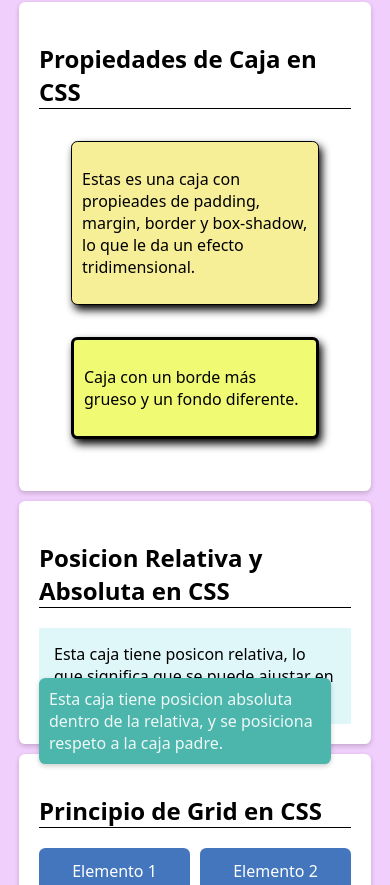
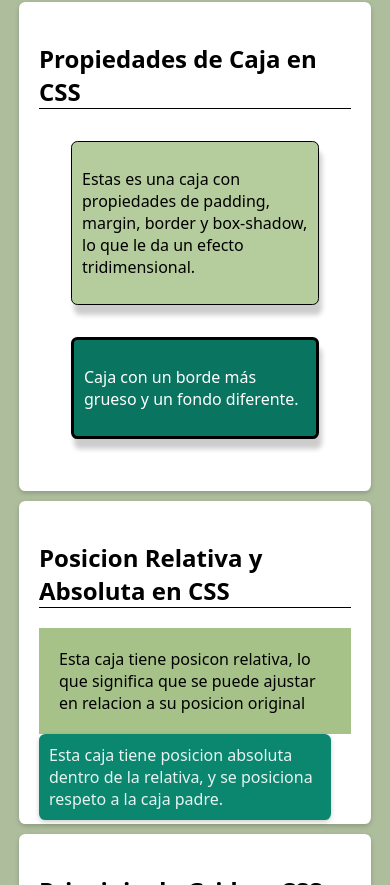
Before and after one commit to Kondder/TP-Front-End---CSS3, a plain HTML site: page index.html in a window 390 px wide. Shown: the part 459-1344 px from the top of the page. Drawn offline with Linux system fonts and the light colour scheme.

Commit message:
Change the default system color - Project Status: Completed

```diff
--- a/index.html
+++ b/index.html
@@ -23,14 +23,14 @@
             <!-- div.box.box1 y div.box.box2 -->
             <div class="boxes">
                 <div class="box">
-                    <p>Estas es una caja con propieades de padding, margin, border y box-shadow, lo que le da un efecto tridimensional.</p>
+                    <p>Estas es una caja con propiedades de padding, margin, border y box-shadow, lo que le da un efecto tridimensional.</p>
                 </div>
                 <div class="box box1">
                     <p>Caja con un borde más grueso y un fondo diferente.</p>
                 </div>
             </div>
         </section>
-        <section class="container-section">
+        <section class="container-section position">
             <h2>Posicion Relativa y Absoluta en CSS</h2>
             <div class="caja-relativa">
                 Esta caja tiene posicon relativa, lo que significa que se puede ajustar en relacion a su posicion original
--- a/style.css
+++ b/style.css
@@ -18,21 +18,19 @@ relative: darle posiconamiento a elemento hijos
 
 *{
     font-family: system-ui, -apple-system, BlinkMacSystemFont, 'Segoe UI', Roboto, Oxygen, Ubuntu, Cantarell, 'Open Sans', 'Helvetica Neue', sans-serif;
+    padding: 0;
 }
 
-html{
-    box-sizing: border-box;
-}
 
 .header-h1{
-    background-color: rgba(128, 128, 128, 0.565);
-    color: whitesmoke;
+    background-color: #20312f;
+    color: #FFFFFF;
     padding: 5px;
     box-shadow: 0px 2px 5px rgba(0,0,0,0.2);
 }
 
 body{
-    background-color: rgb(252, 247, 253);
+    background-color: #aebe9d;
 }
 .cita{
     font-style: italic;
@@ -43,6 +41,13 @@ body{
     padding-bottom: 10px;
     margin: 20px 0; /* Márgenes superior e inferior */
     background-color: #f9f9f9;
+}
+
+.texto-modificado{
+    font-size: 1.1rem;
+    text-align: start;
+    text-decoration: underline;
+    text-transform: capitalize;
 }
 
 blockquote p::before, blockquote p::after {
@@ -63,19 +68,21 @@ main{
     box-shadow: 0px 2px 5px rgba(0,0,0,0.2);
     width: 80vw;
 }
+
 .box{
-    background-color: #f7ef98;
+    background-color: #b5cc9c;
     padding: 10px;
     margin: 2rem;
     border: 1px solid black;
-    box-shadow: 3px 5px 8px black;
+    box-shadow: 3px 10px 5px rgba(0,0,0,0.2);
     border-radius: 0.4rem;
 }
 
 /*Hereda propiedades de Box 1*/
 .box1 {
     border: 3px solid black;
-    background-color: #F1FA73;
+    background-color: #097460;
+    color: white;
 }
 
 .box span{
@@ -89,33 +96,30 @@ header{
     border-bottom: 1px solid black;
 }
 
-.texto-modificado{
-    font-size: 1.1rem;
-    text-align: start;
-    text-decoration: underline;
-    text-transform: capitalize;
-}
-
 .span-css{
     text-transform: uppercase;
 }
 
+
 .caja-relativa{
     position: relative;
-    background-color: #E0F7FA;
-    padding: 15px;
+    background-color: #a6c288;
+    padding: 20px;
+    margin-bottom: 25px;
+    top: 0;
+    left: 0;
 }
 
 .caja-absoluta{
     position: absolute;
-    background-color: #4DB6AC;
+    background-color: #0b8770;
     box-shadow: 0px 2px 5px rgba(0,0,0,0.2);
     color: rgba(255, 255, 255, 0.902);
     padding: 15px;
     border-radius: 0.4rem;
     padding: 10px;
+    top: 50px;
     right: 20px;
-    top: 50px;
 }
 
 .grid-container{
@@ -127,7 +131,7 @@ header{
 }
 
 .grid-item{
-    background-color: #4476bd;
+    background-color: #0b8770;
     color: white;
     text-align: center;
     border-radius: 0.4rem;
@@ -138,16 +142,16 @@ header{
 .animacion{
     width: 250px;
     height: 250px;
-    background-color: rgba(255, 0, 0, 0.493);
+    background-color: #0b8770;
     transition: 0.44s;
 }
 
 .animacion:hover{
-    background-color: #4476bd;
+    background-color: #DEEFE7;
 }
 
 .mover{
-    background-color: rgba(0, 0, 255, 0.464);
+    background-color: #DEEFE7;
     border-radius: 50%;
     height: 250px;
     width: 250px;
@@ -156,7 +160,7 @@ header{
 }
 
 .mover:hover{
-    background-color: rgba(255, 0, 0, 0.493);
+    background-color: #0b8770;
     cursor: pointer;
 }
 @keyframes mover{
@@ -174,8 +178,16 @@ header{
     }
 }
 @media screen and (max-width: 768px) {
+    .caja-absoluta {
+        top: 100%;
+    }
+
+    .caja-relativa{
+        margin-bottom: 70px;
+    }
+
     body{
-        background-color: rgb(241, 207, 252);
+        background-color: (241, 207, 252);
     }
 
     .header-h1{
```
